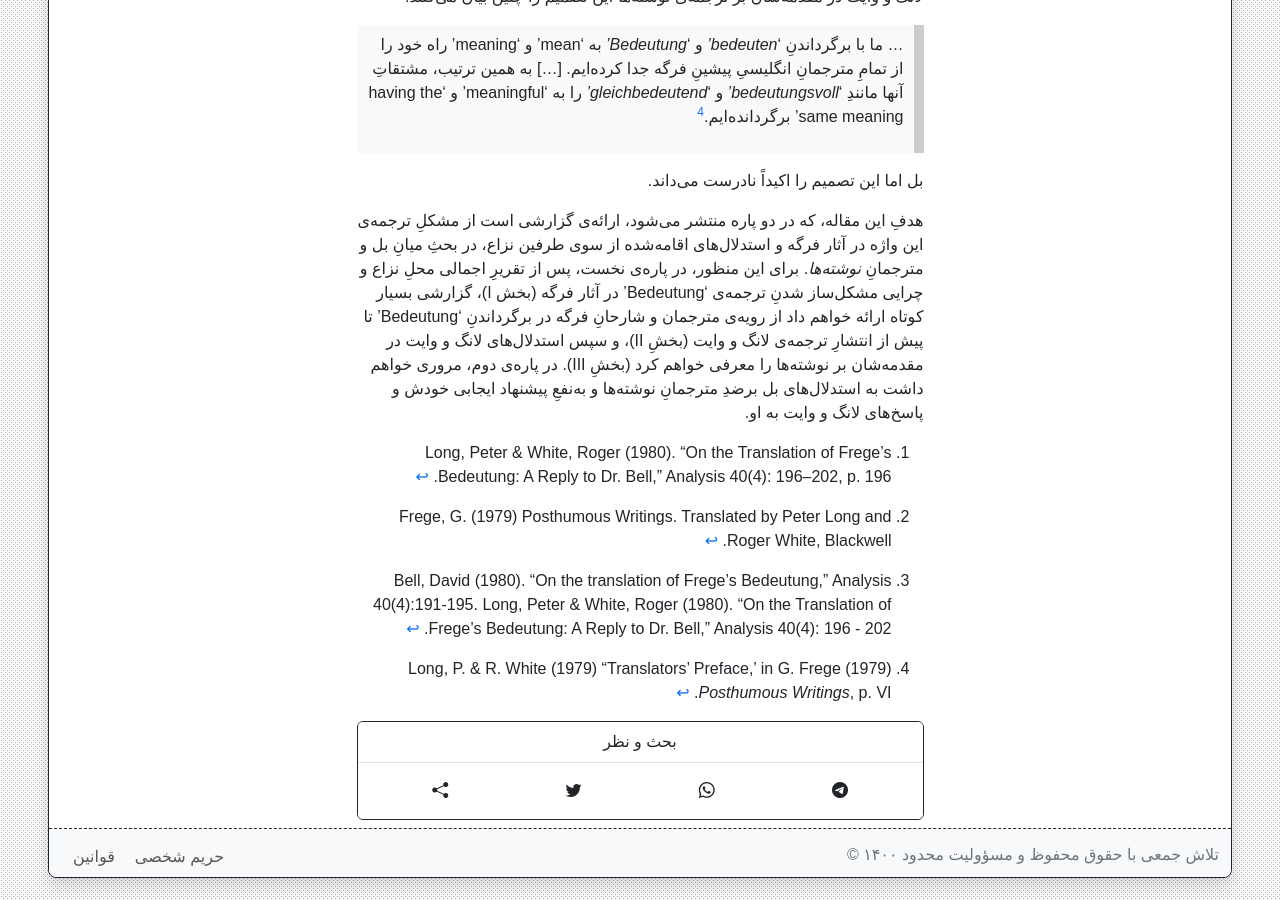
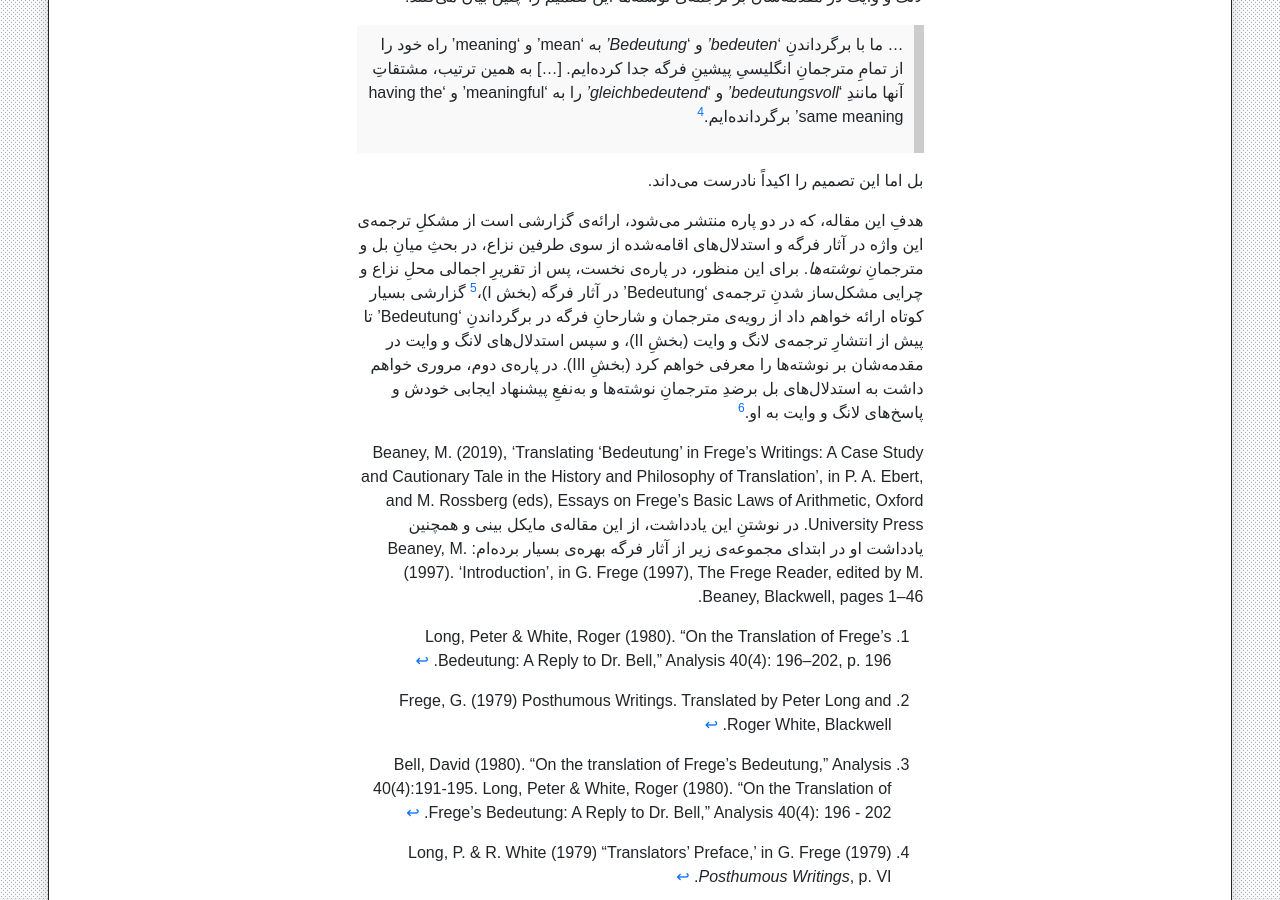
Before and after one commit to phicudemy/phicudemy.github.io, a Jekyll site: the page built from _posts/2024-06-22-fregebedeutung1.md, in a window 1280 px wide and 900 px high, scrolled down 1379 px. Built offline with Jekyll 4.4.1, drawn with Linux system fonts in a browser that asks for light colours; comment, search, counter and statistics services are not loaded; a style sheet for code colours, icons or effects is not loaded; some of the changed text lies outside the part shown.

Commit message:
TinaCMS content update

```diff
--- a/_posts/2024-06-22-fregebedeutung1.md
+++ b/_posts/2024-06-22-fregebedeutung1.md
@@ -26,9 +26,14 @@ tags:
 
 بل اما این تصمیم را اکیداً نادرست می‌داند.
 
-هدفِ این مقاله، که در دو پاره منتشر می‌شود، ارائه‌ی گزارشی است از مشکلِ ترجمه‌ی این واژه در آثار فرگه و استدلال‌های اقامه‌شده از سوی طرفین نزاع، در بحثِ میانِ بل و مترجمانِ *نوشته‌ها*. برای این منظور، در پاره‌ی نخست، پس از تقریرِ اجمالی محلِ نزاع و چرایی مشکل‌ساز شدنِ ترجمه‌ی ‘Bedeutung’ در آثار فرگه (بخش I)،  گزارشی بسیار کوتاه ارائه خواهم داد از رویه‌ی مترجمان و شارحانِ فرگه در برگرداندنِ ‘Bedeutung’ تا پیش از انتشارِ ترجمه‌ی لانگ و وایت (بخشِ II)، و سپس استدلال‌های لانگ و وایت در مقدمه‌‌شان بر نوشته‌ها را معرفی خواهم کرد (بخشِ III). در پاره‌ی دوم، مروری خواهم داشت به استدلال‌های بل برضدِ مترجمانِ نوشته‌ها و به‌نفعِ پیشنهاد ایجابی خودش و پاسخ‌های لانگ و وایت به او.
+هدفِ این مقاله، که در دو پاره منتشر می‌شود، ارائه‌ی گزارشی است از مشکلِ ترجمه‌ی این واژه در آثار فرگه و استدلال‌های اقامه‌شده از سوی طرفین نزاع، در بحثِ میانِ بل و مترجمانِ *نوشته‌ها*. برای این منظور، در پاره‌ی نخست، پس از تقریرِ اجمالی محلِ نزاع و چرایی مشکل‌ساز شدنِ ترجمه‌ی ‘Bedeutung’ در آثار فرگه (بخش I)،[^5]  گزارشی بسیار کوتاه ارائه خواهم داد از رویه‌ی مترجمان و شارحانِ فرگه در برگرداندنِ ‘Bedeutung’ تا پیش از انتشارِ ترجمه‌ی لانگ و وایت (بخشِ II)، و سپس استدلال‌های لانگ و وایت در مقدمه‌‌شان بر نوشته‌ها را معرفی خواهم کرد (بخشِ III). در پاره‌ی دوم، مروری خواهم داشت به استدلال‌های بل برضدِ مترجمانِ نوشته‌ها و به‌نفعِ پیشنهاد ایجابی خودش و پاسخ‌های لانگ و وایت به او.[^6]
 
 [^1]: Long, Peter & White, Roger (1980). “On the Translation of Frege’s Bedeutung: A Reply to Dr. Bell,” Analysis 40(4): 196–202, p. 196.
 [^2]: Frege, G. (1979) Posthumous Writings. Translated by Peter Long and Roger White, Blackwell.
 [^3]: Bell, David (1980). “On the translation of Frege’s Bedeutung,” Analysis 40(4):191-195. Long, Peter & White, Roger (1980). “On the Translation of Frege’s Bedeutung: A Reply to Dr. Bell,” Analysis 40(4): 196 - 202.
 [^4]: Long, P. & R. White (1979) “Translators’ Preface,’ in G. Frege (1979)  _Posthumous Writings_, p. VI.
+[^5]: برای سادگی بحث، در ادامه اغلب تنها از اسمِ ‘Bedeutung’ بحث خواهم کرد. اما آن‌چه گفته می‌شود را می‌توان، با جرح‌وتعدیلِ لازم، به فعلِ ‘bedeuten’ و دیگر مشتقاتِ این واژه‌ها تعمیم داد.
+[^6]: بحث و جدل‌ها درباره‌ی ترجمه‌ی این اصطلاح در آثار فرگه تا همین امروز ادامه داشته و ماجرایی دارد بسیار گسترده‌تر از مناقشه‌ی میانِ بل و مترجمانِ نوشته‌ها، که این یادداشت بر آن متمرکز است. برای شرحی مفصل از این ماجرا، بنگرید به:
+Beaney, M. (2019), 'Translating ‘Bedeutung’ in Frege’s Writings: A Case Study and Cautionary Tale in the History and Philosophy of Translation', in P. A. Ebert, and M. Rossberg (eds), Essays on Frege's Basic Laws of Arithmetic, Oxford University Press.
+در نوشتنِ این یادداشت، از این مقاله‌ی مایکل بینی و همچنین یادداشت او در ابتدای مجموعه‌ی زیر از آثار فرگه بهره‌ی بسیار برده‌ام:
+Beaney, M. (1997). ‘Introduction’, in G. Frege (1997), The Frege Reader, edited by M. Beaney, Blackwell, pages 1–46.
```
